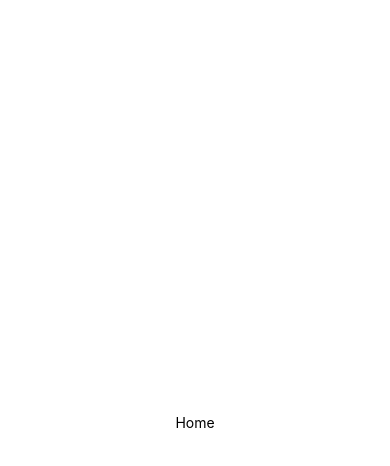
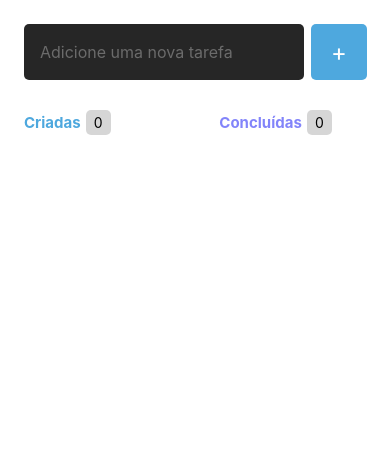
Before and after one commit to Dagostini01/todolist-rocket, a React Native app: screen / in a window 390 px wide. Shown: the top 466 px of the page. Built offline with nearby package versions, Linux system fonts and the light colour scheme.

Commit message:
feat: flatlist implementada

```diff
--- a/package.json
+++ b/package.json
@@ -9,6 +9,9 @@
     "web": "expo start --web"
   },
   "dependencies": {
+    "@react-native-vector-icons/common": "^11.0.0",
+    "@react-native-vector-icons/evil-icons": "^1.10.1",
+    "@react-native-vector-icons/fontawesome6": "^6.7.1",
     "expo": "~52.0.23",
     "expo-status-bar": "~2.0.0",
     "react": "18.3.1",
--- /dev/null
+++ b/src/components/Tarefa/index.tsx
@@ -0,0 +1,27 @@
+import React from "react";
+import { View, TouchableOpacity, Text, Pressable } from "react-native";
+import Ionicons from '@expo/vector-icons/Ionicons';
+import { s } from "./styles";
+
+type Props = {
+    conteudo: string
+}
+
+export function Tarefa({ conteudo }: Props) {
+    return (
+
+        <View style={s.container}>
+
+            <TouchableOpacity style={s.button}>
+                <Ionicons name="remove-circle" size={20} color="#4EA8DE" />
+            </TouchableOpacity>
+
+            <Text style={s.text}>{conteudo}</Text>
+
+            <TouchableOpacity>
+                <Ionicons style={s.button} name="trash" size={20} color="#808080" />
+            </TouchableOpacity>
+
+        </View>
+    )
+}
--- /dev/null
+++ b/src/components/Tarefa/styles.ts
@@ -0,0 +1,20 @@
+import { StyleSheet } from "react-native";
+
+export const s = StyleSheet.create({
+  container: {
+    backgroundColor: "#333333",
+    flexDirection: "row",
+    alignItems: "center",
+    justifyContent: "space-between",
+    width: "100%",
+    padding: 15,
+    marginTop: 30,
+    borderRadius: 10
+  },
+  button: {},
+  text: {
+    width: "80%",
+    fontSize: 16,
+    color: "#ccc",
+  },
+});
--- a/src/screens/Home/index.tsx
+++ b/src/screens/Home/index.tsx
@@ -1,12 +1,64 @@
-import { StatusBar } from 'expo-status-bar';
-import { Text, View } from 'react-native';
+import { FlatList, SafeAreaView, Text, TextInput, TouchableOpacity, View } from 'react-native';
 import { s } from './styles';
+import { Tarefa } from '../../components/Tarefa';
+import { useState } from 'react';
+
 
 export default function Home() {
+
+    const [tarefa, setTarefa] = useState("")
+    const [tarefas, setTarefas] = useState<string[]>([])
+
+    function handleTarefa() {
+        console.log("clicou")
+        setTarefas(prevState => [...prevState, tarefa])
+    }
+
     return (
         <View style={s.container}>
-            <Text>Home</Text>
-            <StatusBar style="auto" />
+
+            <SafeAreaView style={s.form}>
+                <TextInput
+                    style={s.input}
+                    placeholder='Adicione uma nova tarefa'
+                    placeholderTextColor="#6B6B6B"
+                    value={tarefa}
+                    onChangeText={setTarefa}
+                />
+                <TouchableOpacity style={s.button}>
+                    <View>
+                        <Text style={s.buttonText} onPress={handleTarefa}>+</Text>
+                    </View>
+                </TouchableOpacity>
+            </SafeAreaView>
+
+            <View style={s.info}>
+                <View style={s.description}>
+                    <Text style={s.descriptionText}>Criadas</Text>
+                    <View style={s.descriptionNumber}>
+                        <Text>{tarefas.length}</Text>
+                    </View>
+                </View>
+                <View style={s.description}>
+                    <Text style={s.descriptionText2}>Concluídas</Text>
+                    <View style={s.descriptionNumber}>
+                        <Text>0</Text>
+                    </View>
+                </View>
+            </View>
+
+            <FlatList
+                data={tarefas}
+                keyExtractor={tarefa => tarefa}
+                showsVerticalScrollIndicator={false}
+                renderItem={({ item }) => (
+                    <Tarefa
+                        key={item}
+                        conteudo={item}
+                    />
+                )}
+            />
+
         </View>
     );
 }
--- a/src/screens/Home/styles.ts
+++ b/src/screens/Home/styles.ts
@@ -4,7 +4,61 @@ export const s = StyleSheet.create({
   container: {
     flex: 1,
     backgroundColor: "#fff",
+    padding: 24,
+  },
+  form: {
+    flexDirection: "row",
+  },
+  input: {
+    flex: 1,
+    height: 56,
+    marginRight: 7,
+    backgroundColor: "#262626",
+    borderRadius: 5,
+    color: "#FFF",
+    padding: 16,
+    fontSize: 16,
+  },
+  button: {
+    width: 56,
+    height: 56,
+    borderRadius: 5,
+    backgroundColor: "#4EA8DE",
     alignItems: "center",
     justifyContent: "center",
   },
+  buttonText: {
+    color: "#FFF",
+    fontSize: 24,
+  },
+  info: {
+    width: "90%",
+    flexDirection: "row",
+    justifyContent: "space-between",
+    marginTop: 30,
+  },
+  description: {
+    flexDirection: "row",
+    alignItems: "center",
+  },
+  descriptionText: {
+    fontSize: 15,
+    color: "#4EA8DE",
+    fontWeight: "bold",
+    marginRight: 5,
+  },
+  descriptionText2: {
+    fontSize: 15,
+    color: "#8284FA",
+    fontWeight: "bold",
+    marginRight: 5,
+  },
+  descriptionNumber: {
+    backgroundColor: "#33333333",
+    padding: 4,
+    borderRadius: 5,
+    width: 25,
+    alignItems: "center",
+  },
+  tarefaView: {},
 });
```
Also changed, not shown: assets/Logo.png (added), 1 other file (tests, documents, lock files or other folders).
